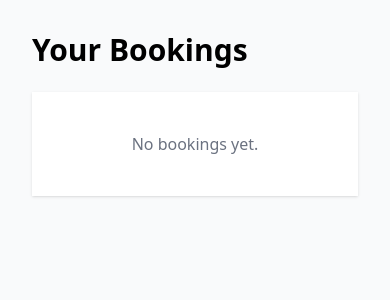
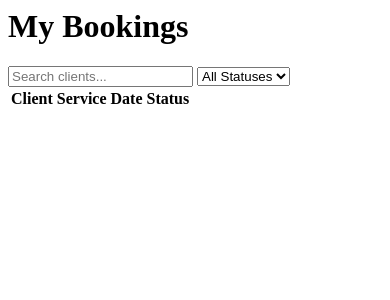
Before and after one commit to baderGorchene/autonomous, a FastAPI app: page /dashboard/1 in a window 390 px wide. Shown: the top 300 px of the page. Run offline with FastAPI, Linux system fonts and the light colour scheme; lists and menus that the app fills with data are empty; some libraries are stand-ins or nearby versions.

Commit message:
Implement dashboard with Alpine.js filtering and Tailwind table layout

```diff
--- a/commit_msg.txt
+++ b/commit_msg.txt
@@ -1 +1 @@
-feat: add AJAX booking submission to booking page
+Implement dashboard with Alpine.js filtering and Tailwind table layout
--- a/templates/dashboard.html
+++ b/templates/dashboard.html
@@ -1,30 +1,42 @@
-<!DOCTYPE html>
-<html lang="{{ lang }}" {% if lang == 'ar' %}dir="rtl"{% endif %}>
-<head>
-    <meta charset="UTF-8">
-    <title>Dashboard | BookSlot</title>
-    <script src="https://cdn.tailwindcss.com"></script>
-</head>
-<body class="bg-gray-50 min-h-screen p-8">
-    <div class="max-w-4xl mx-auto">
-        <h1 class="text-3xl font-bold mb-6">{{ _('Your Bookings') }}</h1>
-        <div class="bg-white shadow overflow-hidden sm:rounded-md">
-            <ul role="list" class="divide-y divide-gray-200">
-                {% for booking in bookings %}
-                <li class="px-6 py-4 flex justify-between items-center">
-                    <div>
-                        <p class="text-sm font-medium text-indigo-600">{{ booking.customer_name }}</p>
-                        <p class="text-sm text-gray-500">{{ booking.service }} • {{ booking.datetime.strftime('%Y-%m-%d %H:%M') }}</p>
-                    </div>
-                    <span class="px-2 inline-flex text-xs leading-5 font-semibold rounded-full {{ 'bg-green-100 text-green-800' if booking.status == 'confirmed' else 'bg-yellow-100 text-yellow-800' }}">
-                        {{ booking.status|capitalize }}
-                    </span>
-                </li>
-                {% else %}
-                <li class="px-6 py-10 text-center text-gray-500">{{ _('No bookings yet.') }}</li>
-                {% endfor %}
-            </ul>
-        </div>
+<div x-data="{
+    search: '',
+    filterStatus: 'all',
+    bookings: {{ bookings | tojson | safe }},
+    get filteredBookings() {
+        return this.bookings.filter(b =>
+            (this.filterStatus === 'all' || b.status === this.filterStatus) &&
+            (b.customer_name.toLowerCase().includes(this.search.toLowerCase()))
+        );
+    }
+}" class="p-6">
+    <h1 class="text-2xl font-bold mb-4">My Bookings</h1>
+    <div class="flex gap-4 mb-6">
+        <input x-model="search" placeholder="Search clients..." class="border p-2 rounded w-full">
+        <select x-model="filterStatus" class="border p-2 rounded">
+            <option value="all">All Statuses</option>
+            <option value="pending">Pending</option>
+            <option value="confirmed">Confirmed</option>
+            <option value="cancelled">Cancelled</option>
+        </select>
     </div>
-</body>
-</html>
+    <table class="w-full border-collapse">
+        <thead>
+            <tr class="bg-gray-100">
+                <th class="border p-2">Client</th>
+                <th class="border p-2">Service</th>
+                <th class="border p-2">Date</th>
+                <th class="border p-2">Status</th>
+            </tr>
+        </thead>
+        <tbody>
+            <template x-for="booking in filteredBookings" :key="booking.id">
+                <tr>
+                    <td class="border p-2" x-text="booking.customer_name"></td>
+                    <td class="border p-2" x-text="booking.service"></td>
+                    <td class="border p-2" x-text="booking.datetime"></td>
+                    <td class="border p-2 font-bold" x-text="booking.status"></td>
+                </tr>
+            </template>
+        </tbody>
+    </table>
+</div>
```
Also changed, not shown: PROGRESS.md (+5 -0 lines), memory.json (+6 -6 lines).
